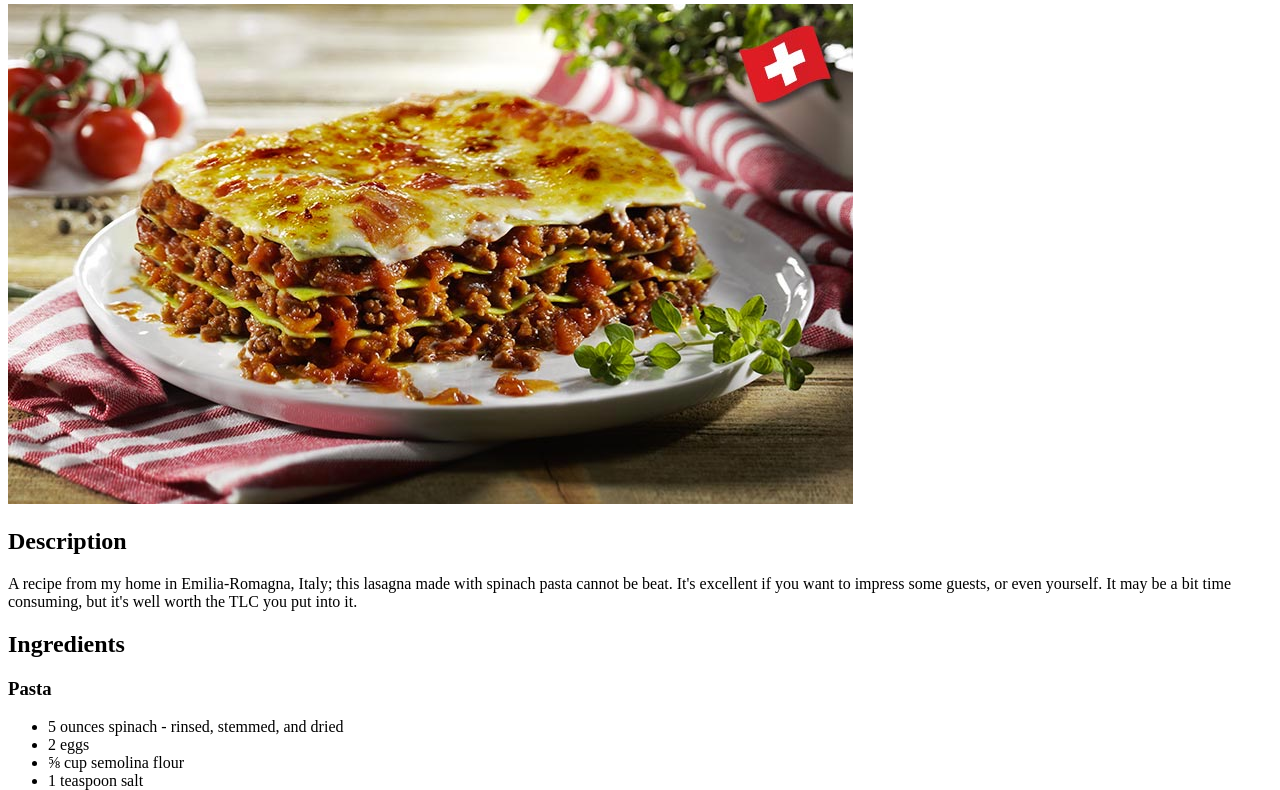
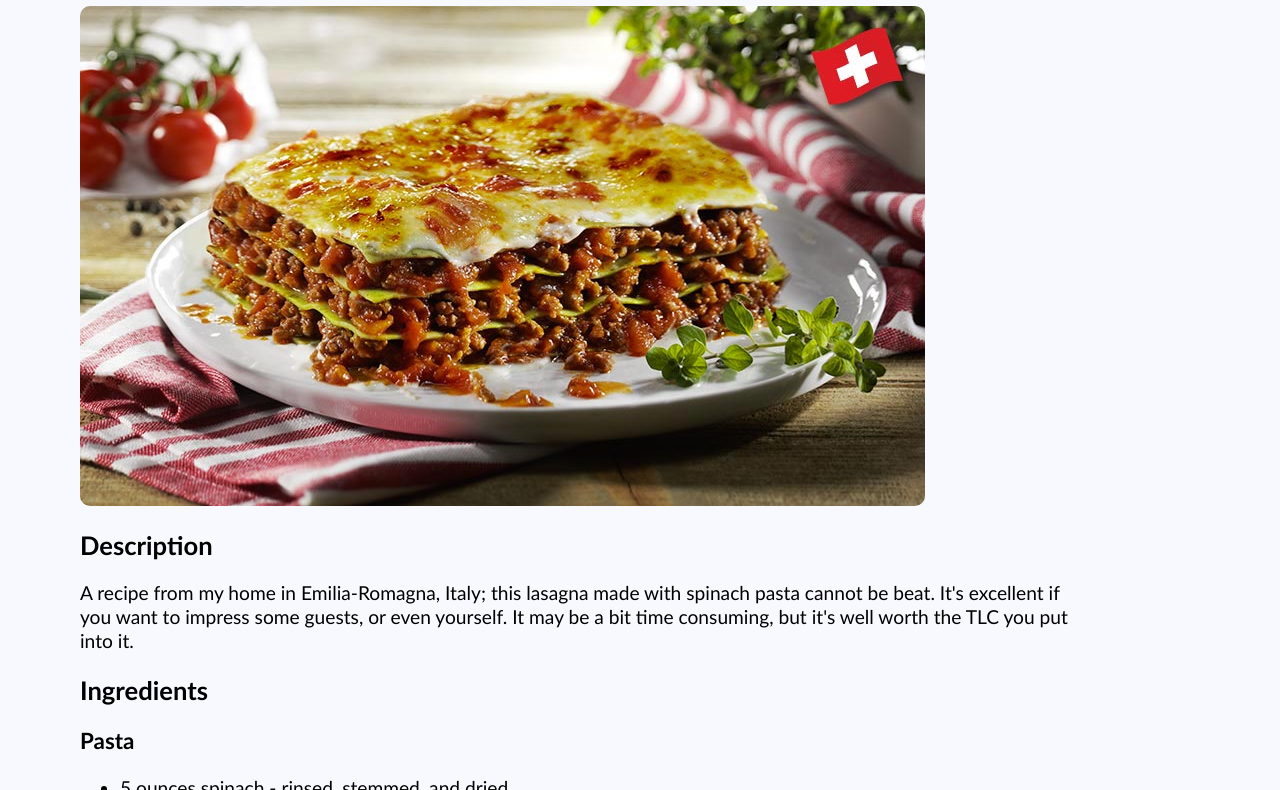
Before and after one commit to zeroThousand111/odin-recipes, a plain HTML site: page recipes/lasagne-verdi-al-forno.html in a window 1280 px wide. Shown: the part 76-866 px from the top of the page. Drawn offline with Linux system fonts and the light colour scheme.

Commit message:
add initial CSS styling
Created styles.css and added basic styling to the whole website,
including typography

```diff
--- a/recipes/lasagne-verdi-al-forno.html
+++ b/recipes/lasagne-verdi-al-forno.html
@@ -5,6 +5,7 @@
     <meta http-equiv="X-UA-Compatible" content="IE=edge">
     <meta name="viewport" content="width=device-width, initial-scale=1.0">
     <title>Lasagne Verdi al Forno</title>
+    <link rel="stylesheet" href="../styles.css">
 </head>
 <body>
     <h1>Lasagne Verdi al Forno</h1>
--- /dev/null
+++ b/styles.css
@@ -0,0 +1,48 @@
+*,
+*::before,
+*::after {
+    box-sizing: border-box;
+}
+
+body {
+    font-family: 'Gill Sans', 'Gill Sans MT', Calibri, 'Trebuchet MS', sans-serif;
+    max-width: 1000px;
+    margin-left: 5rem;
+    background-color: ghostwhite;
+}
+
+p,
+li {
+    line-height: 1.5rem;
+    font-size: 1.2rem;
+}
+
+li {
+    padding-bottom: 0.75rem;
+}
+
+h1 {
+    font-size: 2rem;
+}
+
+h2 {
+    font-size: 1.6rem;
+}
+
+h3 {
+    font-size: 1.4rem;
+}
+
+img {
+    border-radius: 10px;
+}
+
+a {
+    text-decoration: none;
+    color: grey;
+
+}
+
+a:hover {
+    opacity: 0.3;
+}
```
Also changed, not shown: index.html (+1 -0 lines), recipes/amazingly-good-egg-nog.html (+1 -0 lines), recipes/tiktok-egg-boil.html (+1 -0 lines).
